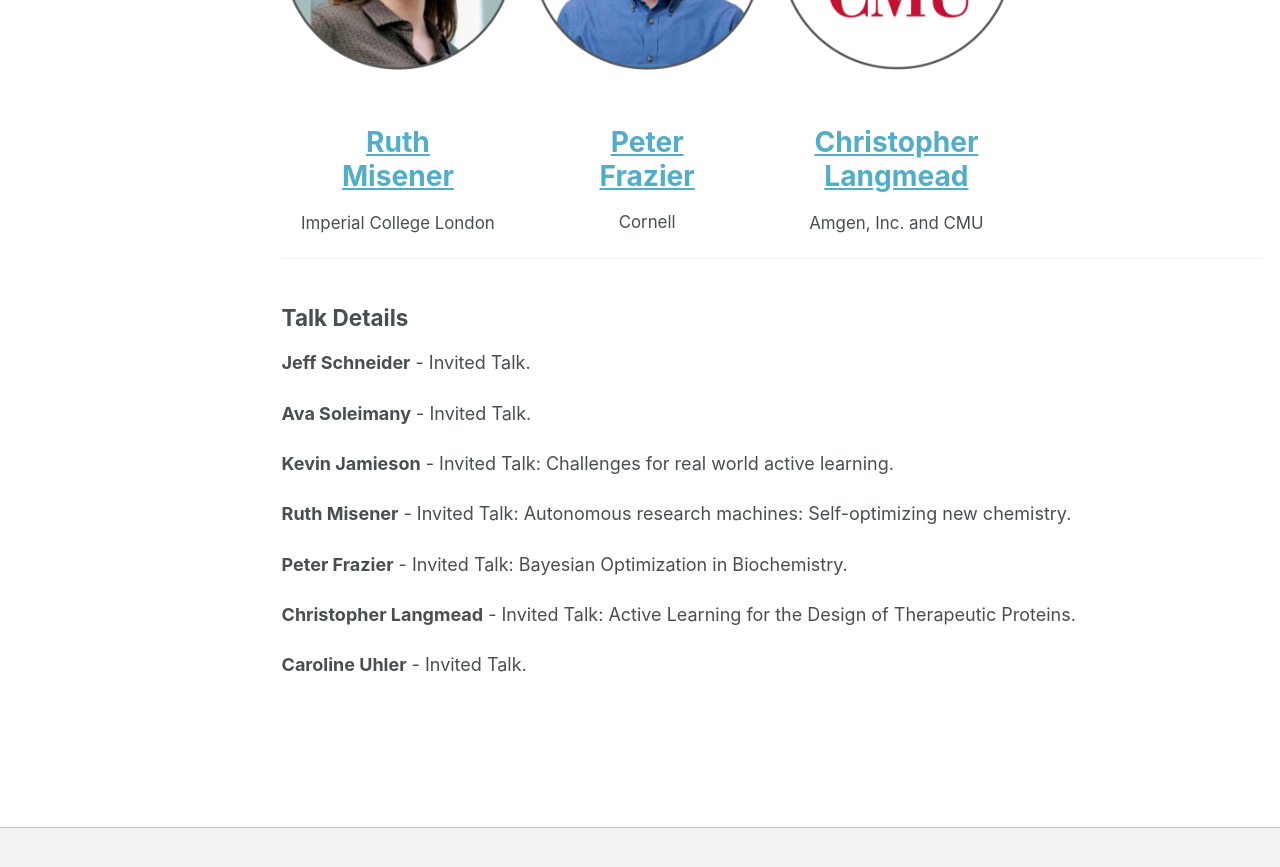
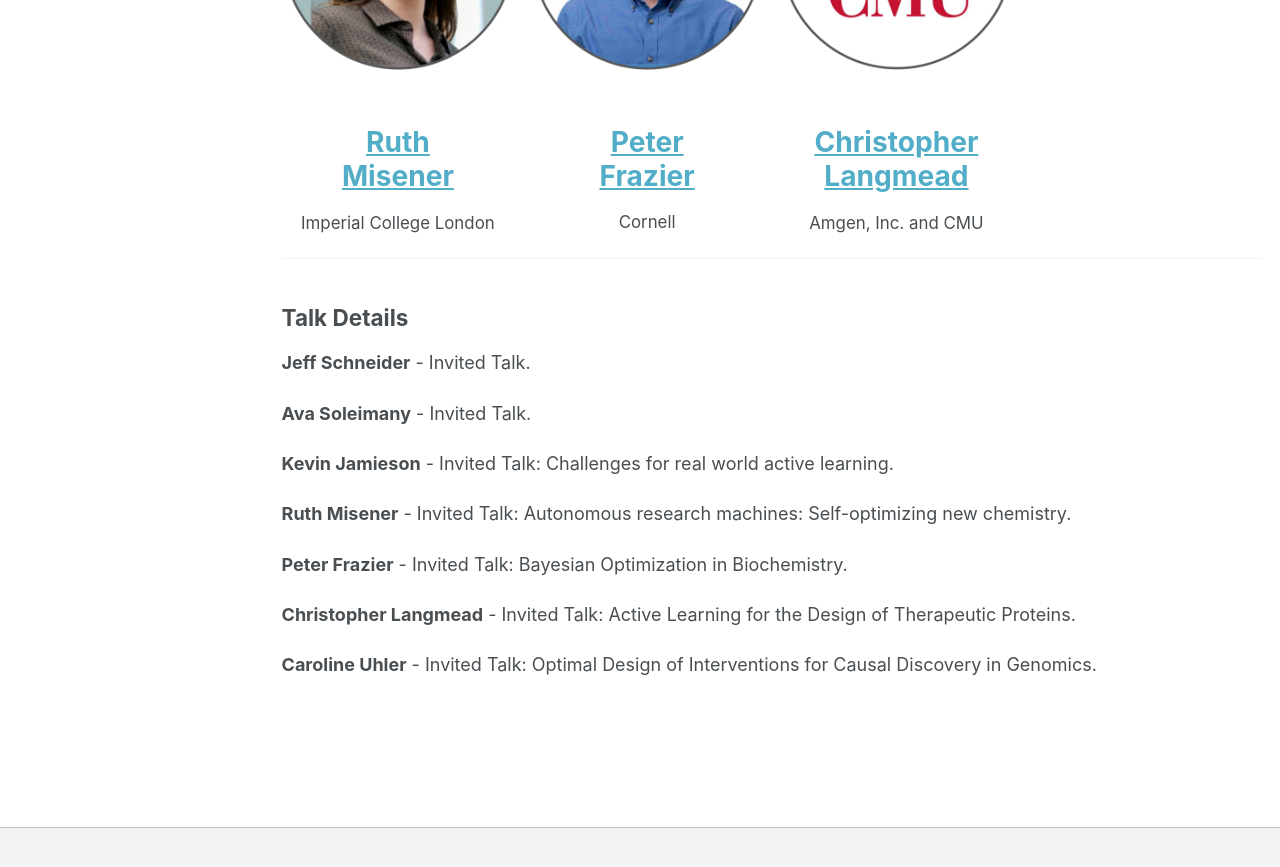
Before and after one commit to realworldml/icml2022, a Jekyll site: the page built from _pages/speakers.md, in a window 1280 px wide and 900 px high, scrolled down 744 px. Shown: the top 867 px of the window. Built offline with Jekyll 4.4.1, drawn with Linux system fonts in a browser that asks for light colours.

Commit message:
update speaker talk title

```diff
--- a/_pages/speakers.md
+++ b/_pages/speakers.md
@@ -50,4 +50,4 @@ Talk Details
 
 **Christopher Langmead** - Invited Talk: Active Learning for the Design of Therapeutic Proteins.
 
-**Caroline Uhler** - Invited Talk.
+**Caroline Uhler** - Invited Talk: Optimal Design of Interventions for Causal Discovery in Genomics.
```
